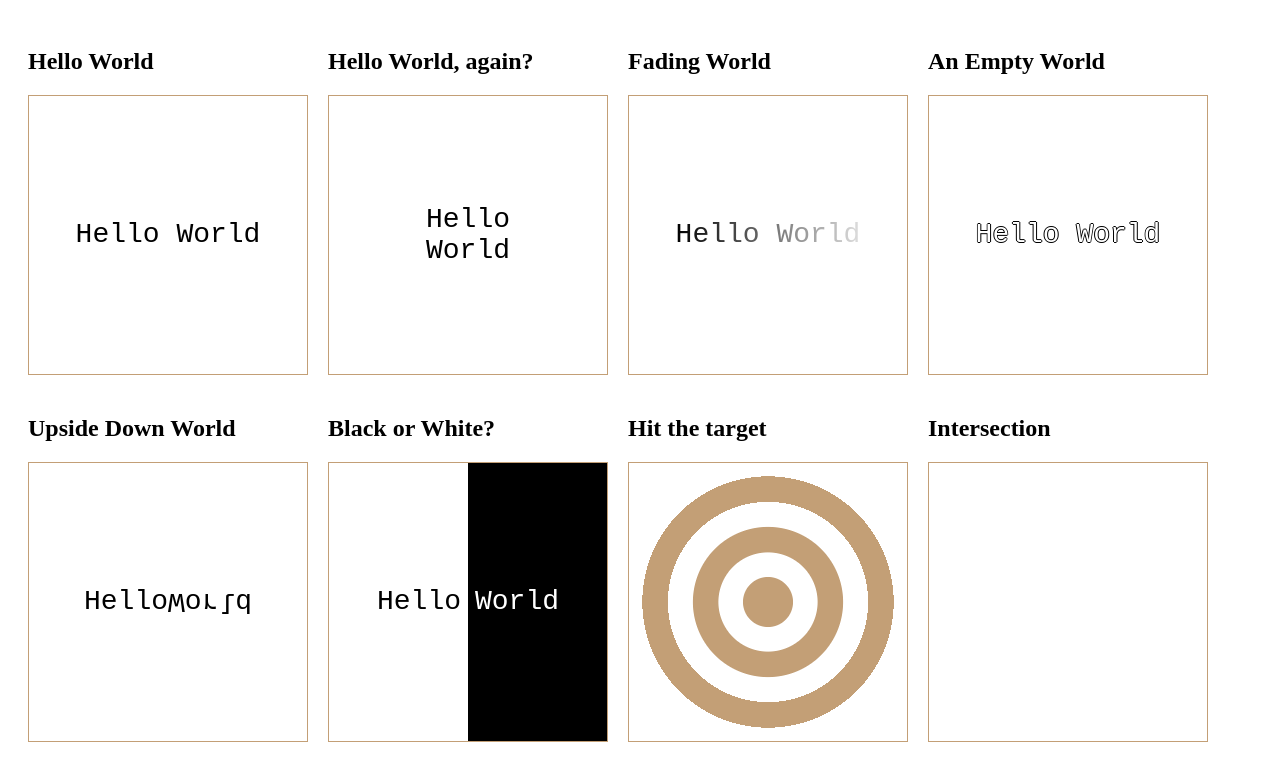
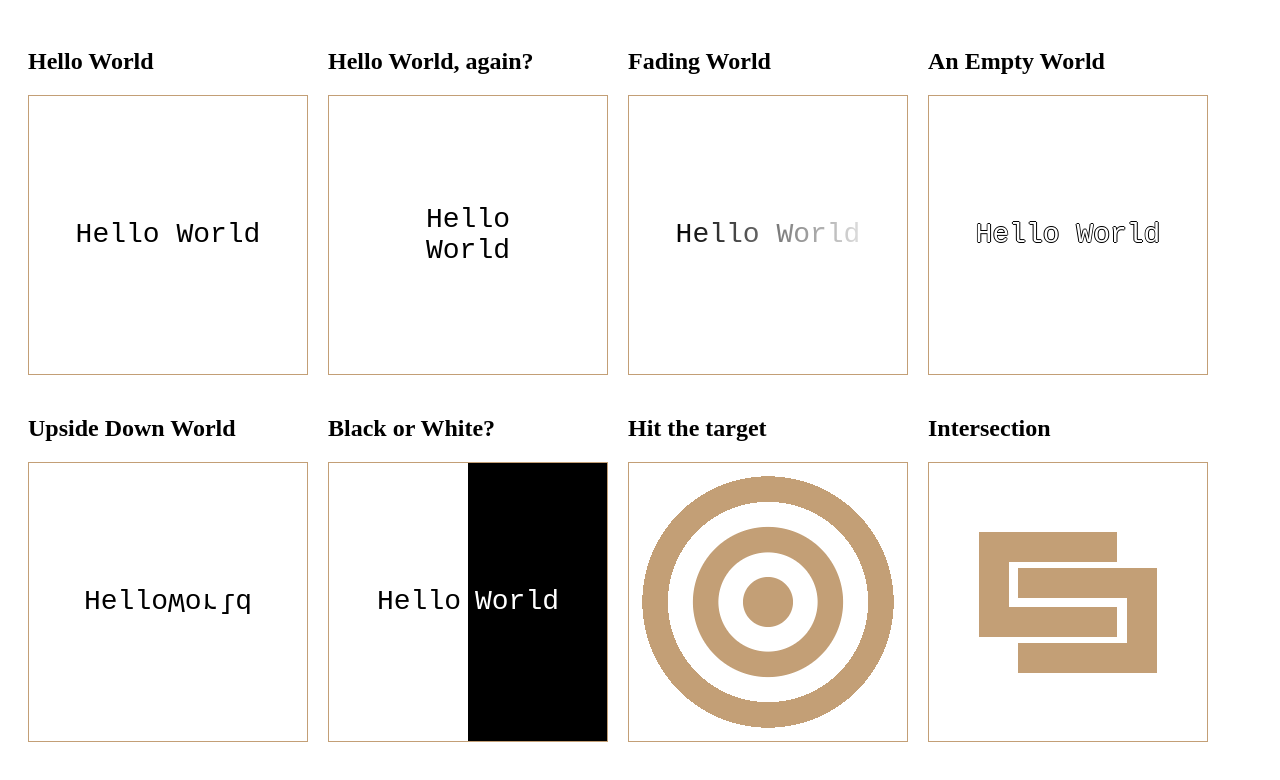
Before and after one commit to mg4603/webdev-challenges, a plain HTML site: page pages/css-challenges.html in a window 1280 px wide. Drawn offline with Linux system fonts and the light colour scheme.

Commit message:
Complete the intersection css challenge

```diff
--- a/assets/css/css-challenges-styles.css
+++ b/assets/css/css-challenges-styles.css
@@ -80,3 +80,23 @@
 			#c39f76 0 133q,
 			white 0);
 }
+
+#intersection::after, #intersection::before{
+	content: "";
+	height: 45px;
+	width: 120px;
+	border: 30px solid  #c39f76 ;
+
+}
+#intersection::before{
+	border-right: none;
+	margin: -33.5px 0px 0  50px;
+	 filter: blur(.5px);
+
+}
+#intersection::after{
+	border-left: none;
+	margin:  42px 50.5px 4px -99px;
+	 filter: blur(.5px);
+
+}
```
